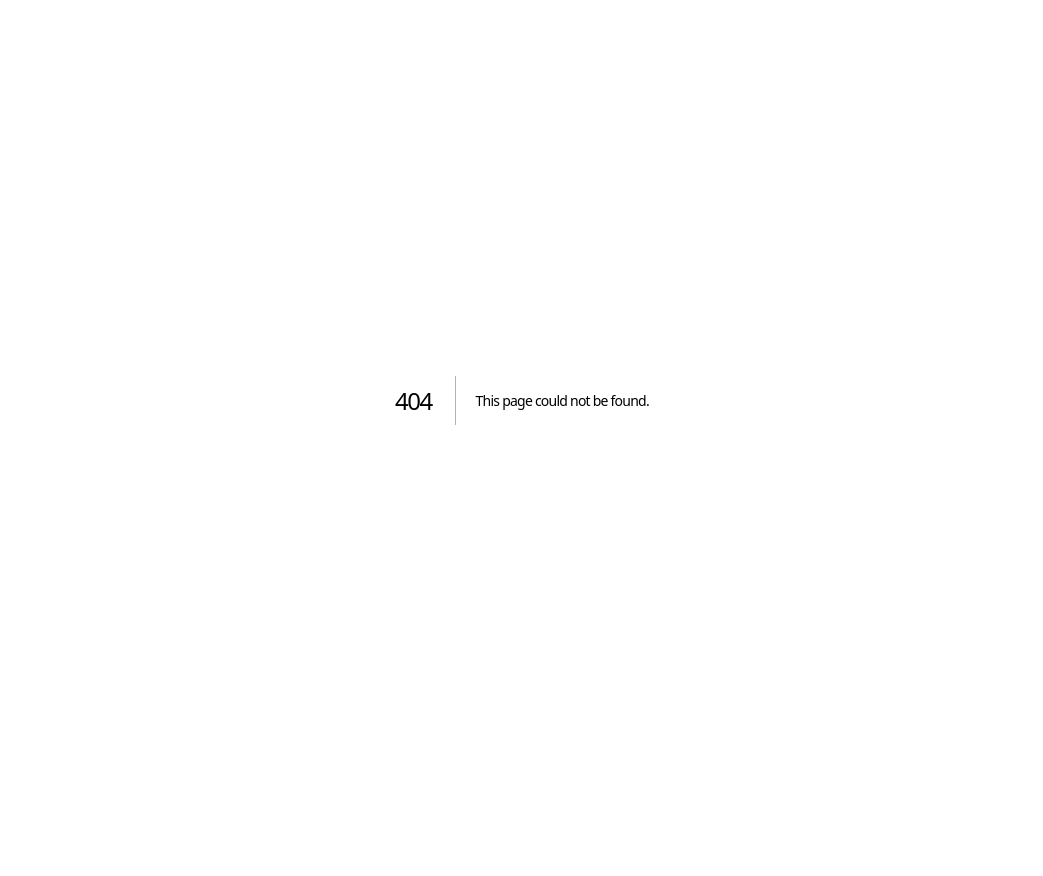
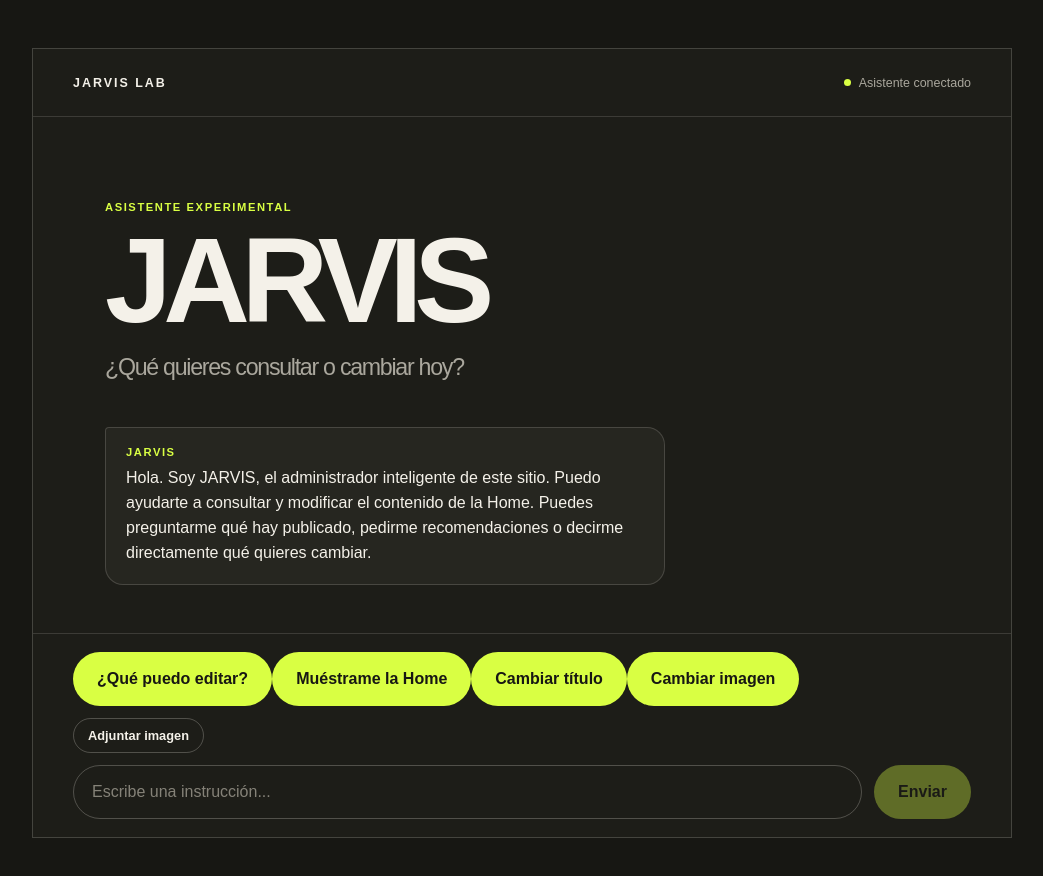
Before and after one commit to ateneaestudioec-svg/jarvis-web-lab, a Next.js app: page /jarvis in a window 1280 px wide. Before the commit this address had no page. Shown: the top 876 px of the page, without its empty margins (118-1161 px from the left). Before the commit the page ends 800 px from the top, so only its background shows below. Built offline with nearby package versions, Linux system fonts and the light colour scheme.

Commit message:
Add files via upload

```diff
--- /dev/null
+++ b/app/jarvis/page.tsx
@@ -0,0 +1,219 @@
+"use client";
+
+import { FormEvent, useRef, useState } from "react";
+import Link from "next/link";
+import styles from "./jarvis.module.css";
+
+type Message = {
+  id: number;
+  role: "user" | "assistant";
+  content: string;
+};
+
+const initialMessages: Message[] = [
+  {
+    id: 1,
+    role: "assistant",
+    content:
+      "Hola. Soy JARVIS, el administrador inteligente de este sitio.\n\nPuedo ayudarte a consultar y modificar el contenido de la Home. Puedes preguntarme qué hay publicado, pedirme recomendaciones o decirme directamente qué quieres cambiar.",
+  },
+];
+
+const quickSuggestions = [
+  "¿Qué puedo editar?",
+  "Muéstrame la Home",
+  "Cambiar título",
+  "Cambiar imagen",
+];
+
+export default function JarvisPage() {
+  const [messages, setMessages] = useState(initialMessages);
+  const [instruction, setInstruction] = useState("");
+  const [isLoading, setIsLoading] = useState(false);
+  const [error, setError] = useState<string | null>(null);
+  const [image, setImage] = useState<File | null>(null);
+  const fileInputRef = useRef<HTMLInputElement>(null);
+  const nextMessageId = useRef(2);
+
+  async function sendInstruction(rawInstruction: string) {
+    const content = rawInstruction.trim();
+    if (!content || isLoading) return;
+
+    const conversation = [
+      ...messages,
+      { id: nextMessageId.current++, role: "user" as const, content },
+    ];
+    setMessages(conversation);
+    setInstruction("");
+    setError(null);
+    setIsLoading(true);
+
+    try {
+      const formData = new FormData();
+      formData.set(
+        "messages",
+        JSON.stringify(
+          conversation.map(({ role, content: text }) => ({
+            role,
+            content: text,
+          })),
+        ),
+      );
+      if (image) formData.set("image", image);
+
+      const response = await fetch("/api/jarvis", {
+        method: "POST",
+        body: formData,
+      });
+      const rawResponse = await response.text();
+      let data: { reply?: string; error?: string };
+
+      try {
+        data = JSON.parse(rawResponse) as {
+          reply?: string;
+          error?: string;
+        };
+      } catch {
+        console.error("Respuesta no JSON de /api/jarvis:", {
+          status: response.status,
+          contentType: response.headers.get("content-type"),
+          preview: rawResponse.slice(0, 300),
+        });
+        throw new Error(
+          "El servidor de JARVIS no devolvió una respuesta válida.",
+        );
+      }
+
+      if (!response.ok || !data.reply) {
+        throw new Error(data.error ?? "JARVIS no pudo responder.");
+      }
+
+      setMessages((current) => [
+        ...current,
+        {
+          id: nextMessageId.current++,
+          role: "assistant",
+          content: data.reply!,
+        },
+      ]);
+      setImage(null);
+      if (fileInputRef.current) fileInputRef.current.value = "";
+    } catch (requestError) {
+      console.error("Error técnico al conversar con JARVIS:", requestError);
+      setError(
+        requestError instanceof Error
+          ? requestError.message
+          : "JARVIS no pudo responder.",
+      );
+    } finally {
+      setIsLoading(false);
+    }
+  }
+
+  function handleSubmit(event: FormEvent<HTMLFormElement>) {
+    event.preventDefault();
+    void sendInstruction(instruction);
+  }
+
+  return (
+    <main className={styles.page}>
+      <section className={styles.assistant} aria-labelledby="jarvis-title">
+        <header className={styles.header}>
+          <Link className={styles.backLink} href="/">
+            JARVIS LAB
+          </Link>
+          <div className={styles.status}>
+            <span aria-hidden="true" />
+            Asistente conectado
+          </div>
+        </header>
+
+        <div className={styles.intro}>
+          <p>Asistente experimental</p>
+          <h1 id="jarvis-title">JARVIS</h1>
+          <h2>¿Qué quieres consultar o cambiar hoy?</h2>
+        </div>
+
+        <div className={styles.conversation} aria-live="polite">
+          {messages.map((message) => {
+            const isUser = message.role === "user";
+            return (
+              <article
+                className={`${styles.message} ${
+                  isUser ? styles.userMessage : ""
+                }`}
+                key={message.id}
+              >
+                <p className={styles.author}>{isUser ? "Usuario" : "Jarvis"}</p>
+                <p className={styles.messageText}>{message.content}</p>
+              </article>
+            );
+          })}
+          {isLoading && (
+            <p className={styles.thinking} role="status">
+              Jarvis está pensando…
+            </p>
+          )}
+          {error && (
+            <p className={styles.error} role="alert">
+              {error}
+            </p>
+          )}
+        </div>
+
+        <form className={styles.composer} onSubmit={handleSubmit}>
+          <div className={styles.suggestions} aria-label="Sugerencias rápidas">
+            {quickSuggestions.map((suggestion) => (
+              <button
+                className={styles.suggestion}
+                type="button"
+                key={suggestion}
+                disabled={isLoading}
+                onClick={() => void sendInstruction(suggestion)}
+              >
+                {suggestion}
+              </button>
+            ))}
+          </div>
+          <div className={styles.attachmentRow}>
+            <label className={styles.attachmentButton} htmlFor="jarvis-image">
+              Adjuntar imagen
+            </label>
+            <input
+              ref={fileInputRef}
+              className={styles.fileInput}
+              id="jarvis-image"
+              name="image"
+              type="file"
+              accept=".jpg,.jpeg,.png,.webp,image/jpeg,image/png,image/webp"
+              disabled={isLoading}
+              onChange={(event) => setImage(event.target.files?.[0] ?? null)}
+            />
+            {image && (
+              <span className={styles.attachmentName} title={image.name}>
+                Imagen adjunta: {image.name}
+              </span>
+            )}
+          </div>
+          <label className={styles.srOnly} htmlFor="jarvis-instruction">
+            Escribe una instrucción para Jarvis
+          </label>
+          <input
+            id="jarvis-instruction"
+            name="instruction"
+            type="text"
+            value={instruction}
+            onChange={(event) => setInstruction(event.target.value)}
+            placeholder="Escribe una instrucción..."
+            autoComplete="off"
+            maxLength={4000}
+            disabled={isLoading}
+          />
+          <button type="submit" disabled={!instruction.trim() || isLoading}>
+            {isLoading ? "Enviando…" : "Enviar"}
+          </button>
+        </form>
+      </section>
+    </main>
+  );
+}
```
